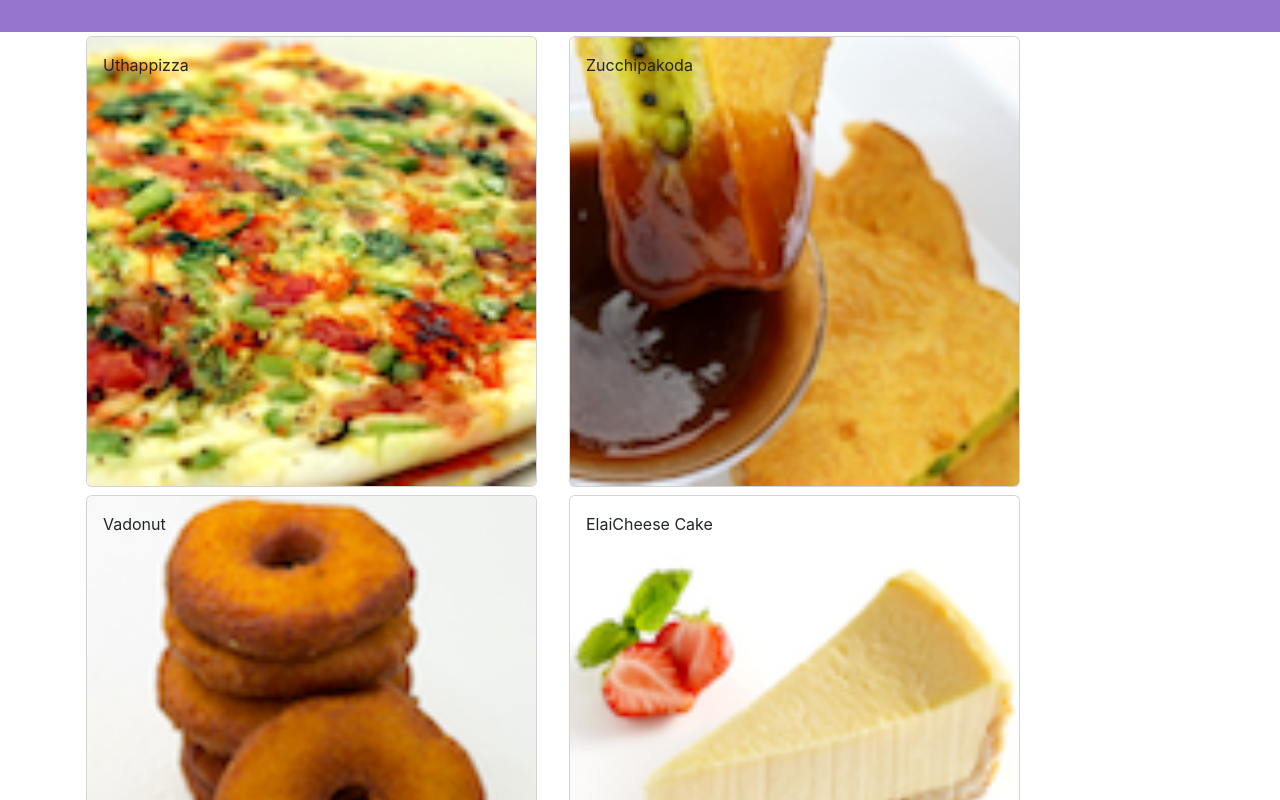
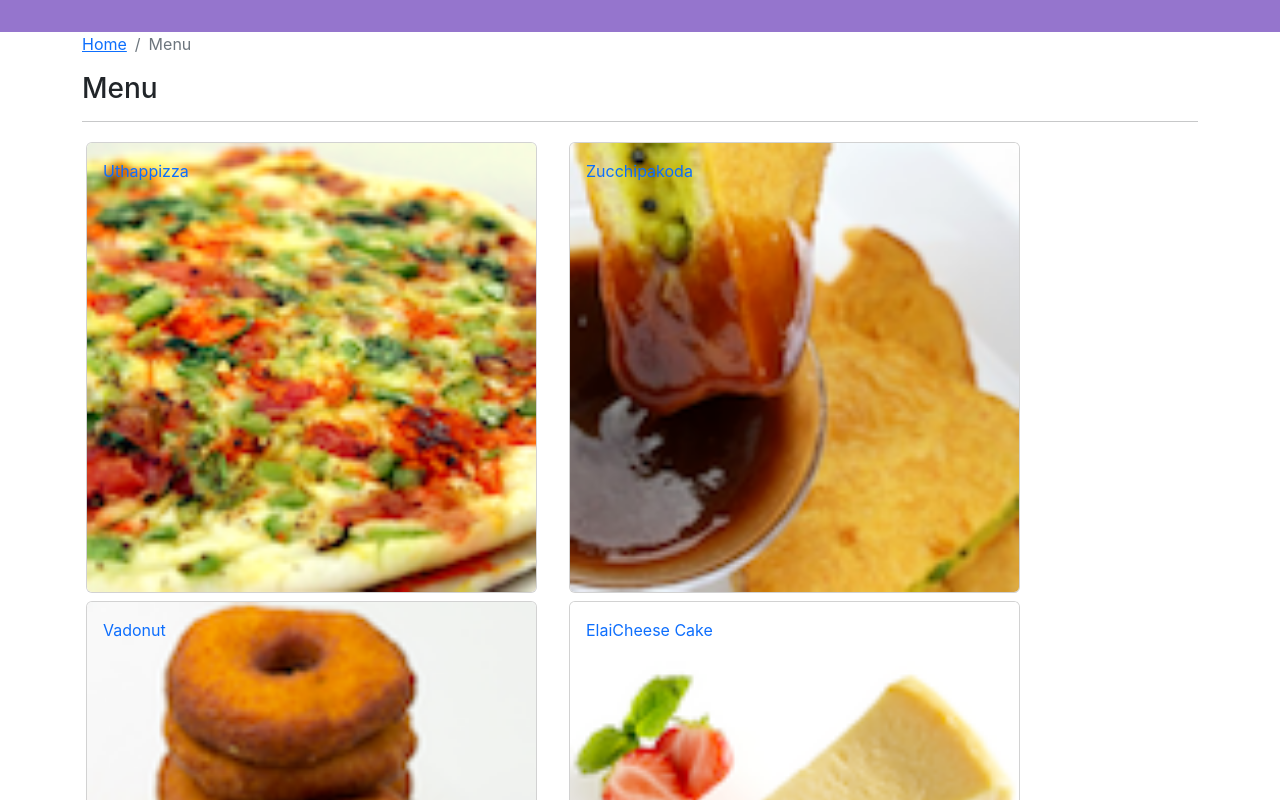
Before and after one commit to taiji7331/hk-react-course, a React (Create React App) app in the folder confusion/: page /menu in a window 1280 px wide. Shown: the part 340-1140 px from the top of the page. Built offline with nearby package versions, Linux system fonts and the light colour scheme.

Commit message:
dish detail page and breadcrumbs added

```diff
--- a/confusion/src/components/ContactComponent.js
+++ b/confusion/src/components/ContactComponent.js
@@ -1,8 +1,24 @@
 import React from 'react';
+import {Breadcrumb, BreadcrumbItem} from 'reactstrap';
+import {Link} from 'react-router-dom';
 
 function Contact(props) {
   return(
     <div className="container">
+      <div className="row">
+        <Breadcrumb>
+          <BreadcrumbItem>
+            <Link to='/home'>Home</Link>
+          </BreadcrumbItem>
+          <BreadcrumbItem active>
+            Contact Us
+          </BreadcrumbItem>
+        </Breadcrumb>
+        <div className="col-12">
+          <h3>Contact Us</h3>
+          <hr />
+        </div>
+      </div>
       <div className="row row-content">
         <div className="col-12">
           <h3>Location Information</h3>
--- a/confusion/src/components/DishDetailComponent.js
+++ b/confusion/src/components/DishDetailComponent.js
@@ -1,5 +1,6 @@
 import React from 'react';
-import { Card, CardImg, CardText, CardBody, CardTitle } from 'reactstrap';
+import { Card, CardImg, CardText, CardBody, CardTitle, Breadcrumb, BreadcrumbItem } from 'reactstrap';
+import {Link} from 'react-router-dom';
 
   function RenderDish({dish}) {
     if (dish != null) {
@@ -21,9 +22,9 @@
     }
   }
 
-  function RenderComments({dish}) {
-    if (dish != null) {
-      const comments = dish.comments.map((comment) =>
+  function RenderComments({commentsList}) {
+    if (commentsList != null) {
+      const comments = commentsList.map((comment) =>
         <li key={comment.id}>
           <div>
             {comment.comment}
@@ -49,10 +50,24 @@
 
   const DishDetail = (props) => {
     return(
-      <div class="container">
+      <div className="container">
+        <div className="row">
+          <Breadcrumb>
+            <BreadcrumbItem>
+              <Link to='/menu'>Menu</Link>
+            </BreadcrumbItem>
+            <BreadcrumbItem active>
+              {props.dish.name}
+            </BreadcrumbItem>
+          </Breadcrumb>
+          <div className="col-12">
+            <h3>{props.dish.name}</h3>
+            <hr />
+          </div>
+        </div>
         <div className="row">
           <RenderDish dish={props.dish} />
-          <RenderComments dish={props.dish} />
+          <RenderComments commentsList={props.comments} />
         </div>
       </div>
     )
--- a/confusion/src/components/HeaderComponent.js
+++ b/confusion/src/components/HeaderComponent.js
@@ -26,7 +26,7 @@
           <div className="container">
             <NavbarToggler onClick={this.toggleNav} />
             <NavbarBrand className="mr-auto" href="/">
-              <img src="assets/images/logo.png" height="30" width="41"
+              <img src="/assets/images/logo.png" height="30" width="41"
                 alt="Ristorante Con Fusion" />
             </NavbarBrand>
             <Collapse isOpen={this.state.isNavOpen} navbar>
--- a/confusion/src/components/MainComponent.js
+++ b/confusion/src/components/MainComponent.js
@@ -35,12 +35,21 @@
       );
     }
 
+    const DishWithId = ({match}) => {
+      return(
+        <DishDetail dish={this.state.dishes.filter((dish) => dish.id === parseInt(match.params.dishId, 10))[0]}
+          comments={this.state.comments.filter((comment) => comment.dishId === parseInt(match.params.dishId, 10))}
+        />
+      );
+    }
+
     return (
       <div>
         <Header />
         <Switch>
           <Route path="/home" component={HomePage} />
           <Route exact path="/menu" component={() => <Menu dishes={this.state.dishes} />} />
+          <Route path="/menu/:dishId" component={DishWithId} />
           <Route exact path="/contactus" component={Contact} />
           <Redirect to="/home" />
         </Switch>
--- a/confusion/src/components/MenuComponent.js
+++ b/confusion/src/components/MenuComponent.js
@@ -1,13 +1,16 @@
 import React from 'react';
-import { Card, CardImg, CardImgOverlay, CardTitle } from 'reactstrap';
+import { Card, CardImg, CardImgOverlay, CardTitle, Breadcrumb, BreadcrumbItem } from 'reactstrap';
+import {Link} from 'react-router-dom';
 
-  function RenderMenuItem({dish, onClick}) {
+  function RenderMenuItem({dish}) {
     return(
-      <Card onClick={() => onClick(dish.id)}>
-        <CardImg width="100%" src={dish.image} alt={dish.name} />
-        <CardImgOverlay>
-          <CardTitle>{dish.name}</CardTitle>
-        </CardImgOverlay>
+      <Card>
+        <Link to={`/menu/${dish.id}`} >
+          <CardImg width="100%" src={dish.image} alt={dish.name} />
+          <CardImgOverlay>
+            <CardTitle>{dish.name}</CardTitle>
+          </CardImgOverlay>
+        </Link>
       </Card>
     );
   }
@@ -17,13 +20,27 @@
     const menu = props.dishes.map((dish) => {
       return (
         <div key={dish.id} className="col-12 col-md-5 m-1">
-          <RenderMenuItem dish={dish} onClick={props.onClick} />
+          <RenderMenuItem dish={dish} />
         </div>
       );
     });
 
     return (
       <div className="container">
+        <div className="row">
+          <Breadcrumb>
+            <BreadcrumbItem>
+              <Link to='/home'>Home</Link>
+            </BreadcrumbItem>
+            <BreadcrumbItem active>
+              Menu
+            </BreadcrumbItem>
+          </Breadcrumb>
+          <div className="col-12">
+            <h3>Menu</h3>
+            <hr />
+          </div>
+        </div>
         <div className="row">
           {menu}
         </div>
--- a/confusion/src/shared/dishes.js
+++ b/confusion/src/shared/dishes.js
@@ -3,7 +3,7 @@
     {
       id: 0,
       name: 'Uthappizza',
-      image: 'assets/images/uthappizza.png',
+      image: '/assets/images/uthappizza.png',
       category: 'mains',
       label: 'Hot',
       price: '4.99',
@@ -13,7 +13,7 @@
     {
       id: 1,
       name: 'Zucchipakoda',
-      image: 'assets/images/zucchipakoda.png',
+      image: '/assets/images/zucchipakoda.png',
       category: 'appetizer',
       label: '',
       price: '1.99',
@@ -23,7 +23,7 @@
     {
       id: 2,
       name: 'Vadonut',
-      image: 'assets/images/vadonut.png',
+      image: '/assets/images/vadonut.png',
       category: 'appetizer',
       label: 'New',
       price: '1.99',
@@ -33,7 +33,7 @@
     {
       id: 3,
       name: 'ElaiCheese Cake',
-      image: 'assets/images/elaicheesecake.png',
+      image: '/assets/images/elaicheesecake.png',
       category: 'dessert',
       label: '',
       price: '2.99',
```
